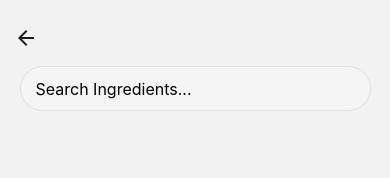
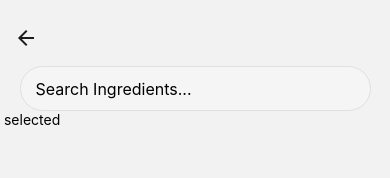
Before and after one commit to lukabagash/Recipe-Project, a React Native app in the folder Recipe-Project/: screen /Page2 in a window 390 px wide. Shown: the top 178 px of the page. Built offline with nearby package versions, Linux system fonts and the light colour scheme.

Commit message:
made the selected basket to choose multiple ingredients

```diff
--- a/Recipe-Project/Pages/Page2.tsx
+++ b/Recipe-Project/Pages/Page2.tsx
@@ -12,7 +12,7 @@ const Page2: React.FC<Page2Props> = () => {
   const navigation = useNavigation();
   const [searchQuery, setSearchQuery] = useState('');
   const [autocompleteResults, setAutocompleteResults] = useState<string[]>([]);
-  const [selectedItem, setSelectedItem] = useState<string | null>(null);
+  const [selectedItems, setSelectedItems] = useState<string[]>([]);
 
   const fetchAutocompleteResults = async (query: string) => {
     try {
@@ -34,9 +34,10 @@ const Page2: React.FC<Page2Props> = () => {
   };
 
   const handleItemPress = (item: string) => {
-    setSelectedItem(item);
+    if (!selectedItems.includes(item)) {
+      setSelectedItems(prevItems => [...prevItems, item]);
+    }
   };
-
   return (
     <View>
       <View style={styles.headerContainer}>
@@ -49,7 +50,6 @@ const Page2: React.FC<Page2Props> = () => {
             value={searchQuery}
           />
         </View>
-
       </View>
       <FlatList
         contentContainerStyle={styles.flatListContent}
@@ -61,9 +61,9 @@ const Page2: React.FC<Page2Props> = () => {
           </TouchableOpacity>
         )}
       />
-        {selectedItem && (
+        {selectedItems && (
           <View style={{ flexDirection: 'row', alignItems: 'center' }}>
-            <Text style={{ marginTop: 10 }}>{selectedItem}</Text>
+            <Text style={{ marginTop: 10 }}>{selectedItems}</Text>
             <Text> selected</Text>
           </View>
         )}
```
